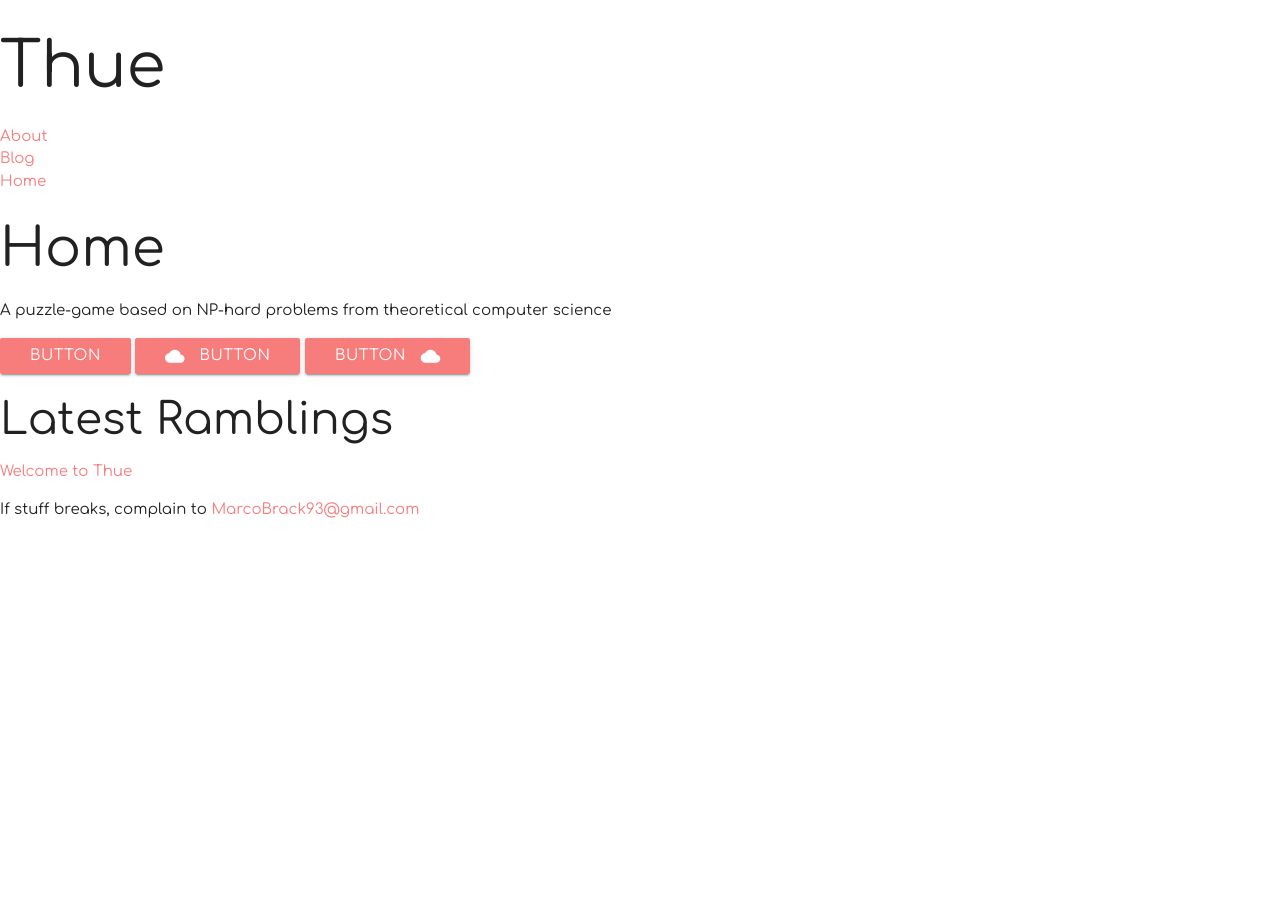
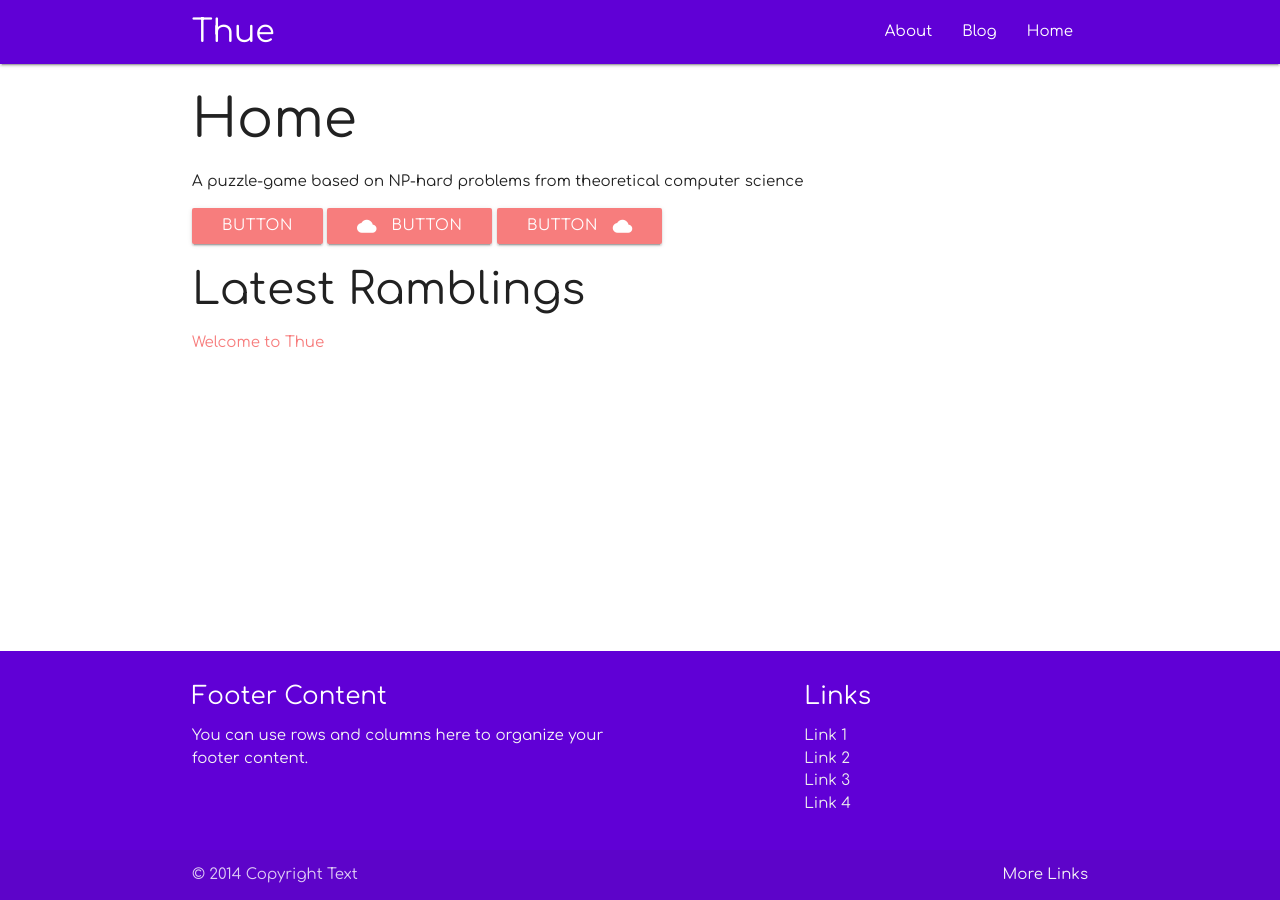
Before and after one commit to turbopope/thue.systems, a Jekyll site: the page built from index.md, in a window 1280 px wide. Built offline with Jekyll 4.4.1, drawn with Linux system fonts in a browser that asks for light colours.

Commit message:
Use materialize navbar and footer

```diff
--- a/_includes/footer.html
+++ b/_includes/footer.html
@@ -1 +1,25 @@
-If stuff breaks, complain to <a href="mailto:{{ site.email }}">{{ site.email }}</a>
+<footer class="page-footer">
+  <div class="container">
+    <div class="row">
+      <div class="col l6 s12">
+        <h5 class="white-text">Footer Content</h5>
+        <p class="grey-text text-lighten-4">You can use rows and columns here to organize your footer content.</p>
+      </div>
+      <div class="col l4 offset-l2 s12">
+        <h5 class="white-text">Links</h5>
+        <ul>
+          <li><a class="grey-text text-lighten-3" href="#!">Link 1</a></li>
+          <li><a class="grey-text text-lighten-3" href="#!">Link 2</a></li>
+          <li><a class="grey-text text-lighten-3" href="#!">Link 3</a></li>
+          <li><a class="grey-text text-lighten-3" href="#!">Link 4</a></li>
+        </ul>
+      </div>
+    </div>
+  </div>
+  <div class="footer-copyright">
+    <div class="container">
+    © 2014 Copyright Text
+    <a class="grey-text text-lighten-4 right" href="#!">More Links</a>
+    </div>
+  </div>
+</footer>
--- a/_includes/head.html
+++ b/_includes/head.html
@@ -4,5 +4,5 @@
 <link href="https://fonts.googleapis.com/css?family=Comfortaa" rel="stylesheet">
 <link href="http://fonts.googleapis.com/icon?family=Material+Icons" rel="stylesheet">
 <meta name="viewport" content="width=device-width, initial-scale=1.0"/>
-<script type="text/javascript" src="js/jquery/jquery.min.js"></script>
-<script type="text/javascript" src="js/materialize/bin/materialize.min.js"></script>
+<script type="text/javascript" src="/js/jquery/jquery.min.js"></script>
+<script type="text/javascript" src="/js/materialize/bin/materialize.min.js"></script>
--- a/_includes/header.html
+++ b/_includes/header.html
@@ -1,8 +1,12 @@
-<h1>{{ site.title }}</h1>
-<ul>
+<nav>
+  <div class="nav-wrapper container">
+    <a href="/" class="brand-logo">{{ site.title }}</a>
+    <ul id="nav-mobile" class="right hide-on-med-and-down">
       {% for page in site.pages %}
         {% if page.layout != null %}
           <li><a href="{{ page.url }}">{{ page.title }}</a></li>
         {% endif %}
       {% endfor %}
     </ul>
+  </div>
+</nav>
--- a/_layouts/default.html
+++ b/_layouts/default.html
@@ -4,15 +4,15 @@
   {% include head.html %}
 </head>
 <body>
-  <section class="header">
   {% include header.html %}
-  </section>
+  <main>
+    <div class="container">
         <h2>{{ page.title }}</h2>
         <section class="content">
             {{ content }}
         </section>
-  <section class="footer">
+    </div>
+  </main>
   {% include footer.html %}
-  </section>
 </body>
 </html>
--- /dev/null
+++ b/_sass/make-footer-sticky.scss
@@ -0,0 +1,9 @@
+body {
+  display: flex;
+  min-height: 100vh;
+  flex-direction: column;
+}
+
+main {
+  flex: 1 0 auto;
+}
--- a/css/style.scss
+++ b/css/style.scss
@@ -4,10 +4,5 @@
 @import "materialize/components/color";
 @import "colors";
 @import "typography";
-@import "materialize/materialize"
-
-//
-// body {
-//   width: 80%;
-//   margin: 0 auto;
-// }
+@import "materialize/materialize";
+@import "make-footer-sticky";
--- a/index.md
+++ b/index.md
@@ -4,6 +4,7 @@
 # See: https://jekyllrb.com/docs/themes/#overriding-theme-defaults
 layout: home
 title: Home
+permalink: /
 ---
 
 {{ site.description }}
```
Lines whose indentation alone changed are shown as unchanged.
